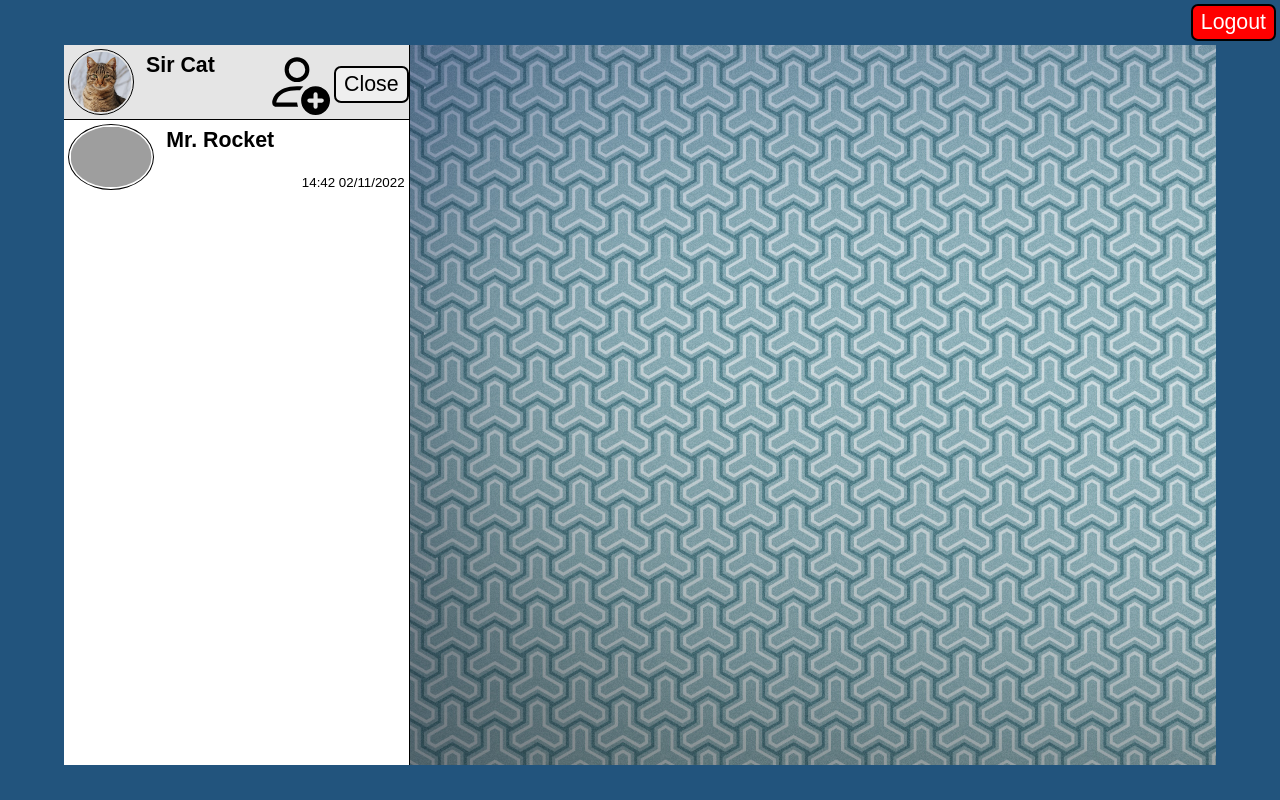
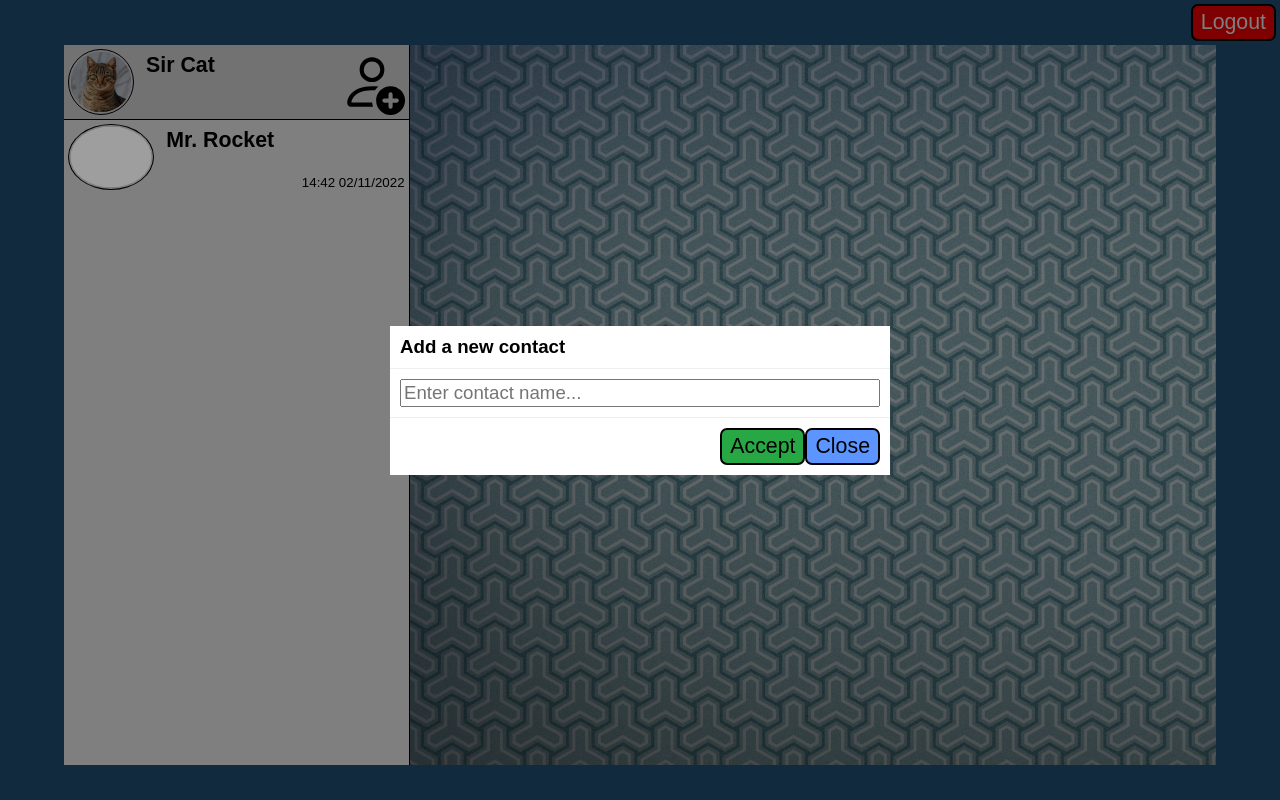
Before and after one commit to NubPaws/ChatApp, a React (Create React App) app in the folder chat-app/: page / in a window 1280 px wide. Both pictures are taken after a click on the button 371 px from the left and 82 px from the top of the page. Built offline with nearby package versions, Linux system fonts and the light colour scheme; grey boxes are pictures that could not be loaded.

Commit message:
Added the ability to add contacts

```diff
--- a/chat-app/src/ChatScreen/ChatWindow.js
+++ b/chat-app/src/ChatScreen/ChatWindow.js
@@ -1,9 +1,8 @@
 import { Button } from "../UIElements/Button";
-
-import "./ChatWindow.css";
+import { useState } from "react";
 
 import raccoonImage from "../imgs/raccoon.png";
-import { useState } from "react";
+import "./ChatWindow.css";
 
 export function ChatWindow(props) {
 	const [inputText, setInputText] = useState("");
@@ -39,7 +38,7 @@
 		<div id="title">
 			<img id="profileImg" src={raccoonImage} alt="Raccoon" />
 			<div id="userInfo">
-				<span id="name">Mr. Raccoon</span>
+				<span id="name">{activeChat}</span>
 				<span id="status">Online</span>
 			</div>
 		</div>
--- a/chat-app/src/ChatScreen/ContactList.js
+++ b/chat-app/src/ChatScreen/ContactList.js
@@ -6,20 +6,44 @@
 
 export function ContactList(props) {
 	// Generate the contact list.
-	const database = props.databaseHook[0];
-
+	const [database, setDatabase] = props.databaseHook;
+	// eslint-disable-next-line
+	const [contactToAdd, setContactToAdd] = useState("");
 	const [selected, setSelected] = useState(undefined);
 
+	function addToContactList(name) {
+		if (!database.hasOwnProperty(name))
+			return;
+
+		if (database[name].messages.hasOwnProperty(props.username))
+			return;
+
+		const db = database;
+		// Add the user to the contact's chat.
+		db[name].messages[props.username] = [];
+		// Add the contact to the user's chat.
+		db[props.username].messages[name] = [];
+
+		setDatabase(db);
+	}
+
 	function createContact(username, image, time, i) {
-		const date = new Date(time);
-		const hm = `${date.getHours()}:${date.getMinutes()}`;
-		const day = date.getDay().toString().padStart(2, '0');
-		const month = date.getMonth().toString().padStart(2, '0');
-		const year = date.getFullYear();
+		let dateStr;
+		if (time !== "") {
+			const date = new Date(time);
+			const hm = `${date.getHours()}:${date.getMinutes()}`;
+			const day = date.getDay().toString().padStart(2, '0');
+			const month = date.getMonth().toString().padStart(2, '0');
+			const year = date.getFullYear();
+			dateStr = `${hm} ${day}/${month}/${year}`;
+		} else {
+			dateStr = "";
+		}
+
 		return <Contact
 			username={username}
 			image={image}
-			lastMessage={`${hm} ${day}/${month}/${year}`}
+			lastMessage={dateStr}
 			key={i.toString()}
 			onClick={() => {
 				setSelected(i);
@@ -42,9 +66,13 @@
 			if (!database.hasOwnProperty(key))
 				continue;
 
+			let time;
+			if (messages[key].length !== 0)
+				time = messages[key][messages[key].length - 1].time;
+			else time = "";
 			const contact = createContact(
 				key, database[key].image,
-				messages[key][messages[key].length - 1].time, i
+				time, i
 			);
 
 			contactsList.push(contact);
@@ -59,7 +87,8 @@
 			<UserProfile
 				username={props.username}
 				image={props.image}
-				databaseHook={props.databaseHook} />
+				addToContactList={addToContactList}
+				setContactToAdd={setContactToAdd} />
 			<div id="listOfContacts">
 				{generateContacts()}
 			</div>
--- a/chat-app/src/ChatScreen/UserProfile.css
+++ b/chat-app/src/ChatScreen/UserProfile.css
@@ -7,3 +7,14 @@
 	border: 0;
 	border-bottom: 1px black solid;
 }
+
+#userAddTextFieldContainer {
+	display: flex;
+	flex-wrap: nowrap;
+	flex-direction: row;
+}
+
+#userAddTextField {
+	flex: 1;
+	font-size: 14pt;
+}
--- a/chat-app/src/ChatScreen/UserProfile.js
+++ b/chat-app/src/ChatScreen/UserProfile.js
@@ -8,10 +8,12 @@
 
 export function UserProfile(props) {
 	const [ show, setShow ] = useState(false);
-	const [ database, setDatabase ] = props.databaseHook;
+	const setContactToAdd = props.setContactToAdd;
 
-	function addContactToList() {
-		setShow(true);
+	function updateContactNameToAdd() {
+		// This solution is meant to force a rerender to occur.
+		setContactToAdd(document.getElementById("userAddTextField").value);
+		props.addToContactList(document.getElementById("userAddTextField").value);
 	}
 
 	return (
@@ -21,8 +23,16 @@
 			<IconButton
 				image={personAdd}
 				alt="Add Person"
-				onClick={addContactToList} />
-			<Modal onClose={() => setShow(false)} show={show} />
+				onClick={() => setShow(true)} />
+			<Modal
+				onClose={() => setShow(false)}
+				onAccept={updateContactNameToAdd}
+				show={show}
+				title="Add a new contact">
+				<div id="userAddTextFieldContainer">
+					<input id="userAddTextField" type="text" placeholder="Enter contact name..." />
+				</div>
+			</Modal>
 		</div>
 	);
 }
--- a/chat-app/src/UIElements/Button.js
+++ b/chat-app/src/UIElements/Button.js
@@ -17,7 +17,7 @@
 }
 
 Button.defaultProps = {
-	backgroundColor: "white",
+	bgColor: "white",
 	color: "black",
 	text: "",
 	className: "",
--- a/chat-app/src/UIElements/Modal.css
+++ b/chat-app/src/UIElements/Modal.css
@@ -20,6 +20,13 @@
 	padding: 10px;
 }
 
+.modalFooter {
+	display: flex;
+	flex-wrap: wrap;
+	flex-direction: row;
+	justify-content: right;
+}
+
 .modalTitle {
 	margin: 0;
 }
--- a/chat-app/src/UIElements/Modal.js
+++ b/chat-app/src/UIElements/Modal.js
@@ -1,5 +1,7 @@
 import { Button } from "./Button";
 import { useEffect } from "react";
+
+import "./Modal.css";
 
 export function Modal(props) {
 	useEffect(() => {
@@ -7,7 +9,7 @@
 		return function cleanup() {
 			document.body.removeEventListener("keydown", closeOnEscapeKeyDown);
 		}
-	}, []);
+	});
 
 	if (!props.show)
 		return null;
@@ -22,11 +24,12 @@
 		<div className="modal" onClick={props.onClose}>
 			<div className="modalContent" onClick={e => e.stopPropagation()}>
 				<div className="modalHeader">
-					<h4 className="modalTitle">{props.title}</h4>
+					<h3 className="modalTitle">{props.title}</h3>
 				</div>
 				<div className="modalBody">{props.children}</div>
 				<div className="modalFooter">
-					<Button onClick={props.onClose} text="Close" />
+					<Button onClick={() => {props.onAccept(); props.onClose()}} bgColor="#28A745" text="Accept" />
+					<Button onClick={props.onClose} bgColor="#5C95FF" text="Close" />
 				</div>
 			</div>
 		</div>
```
